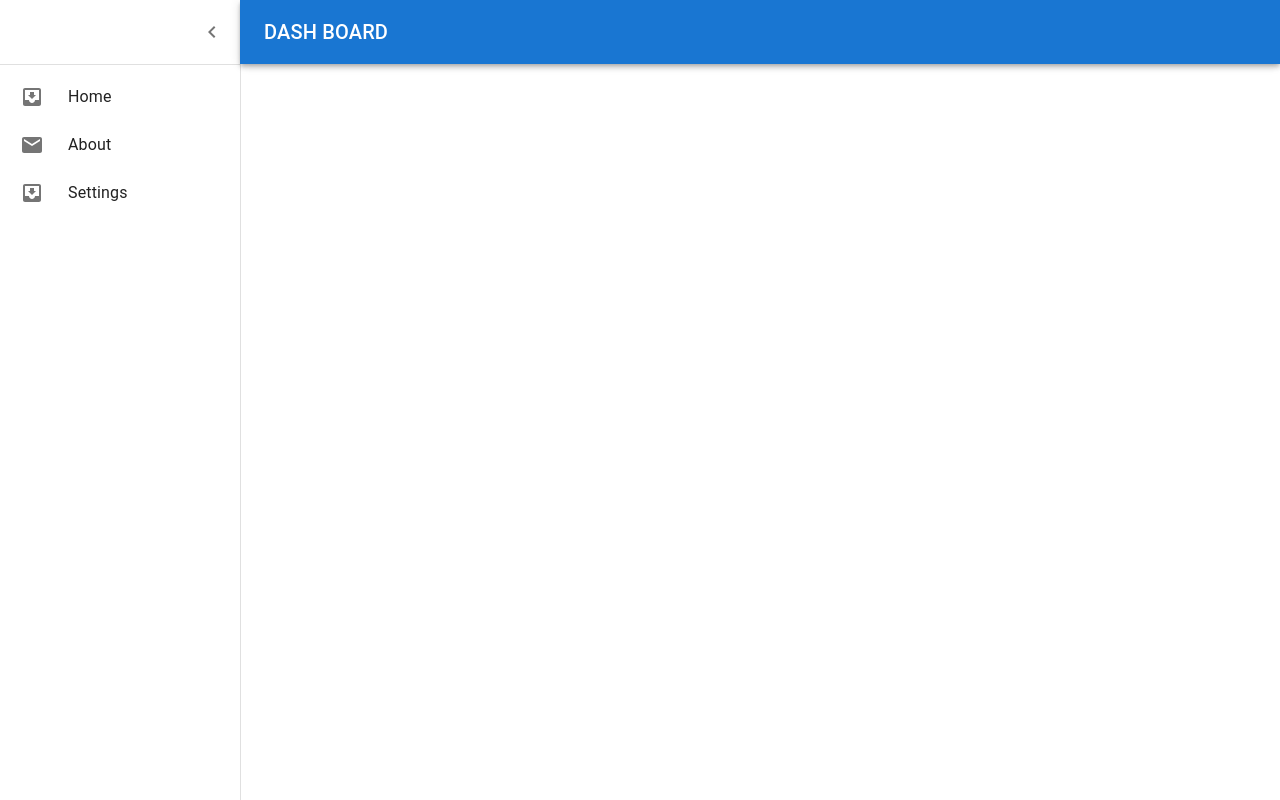
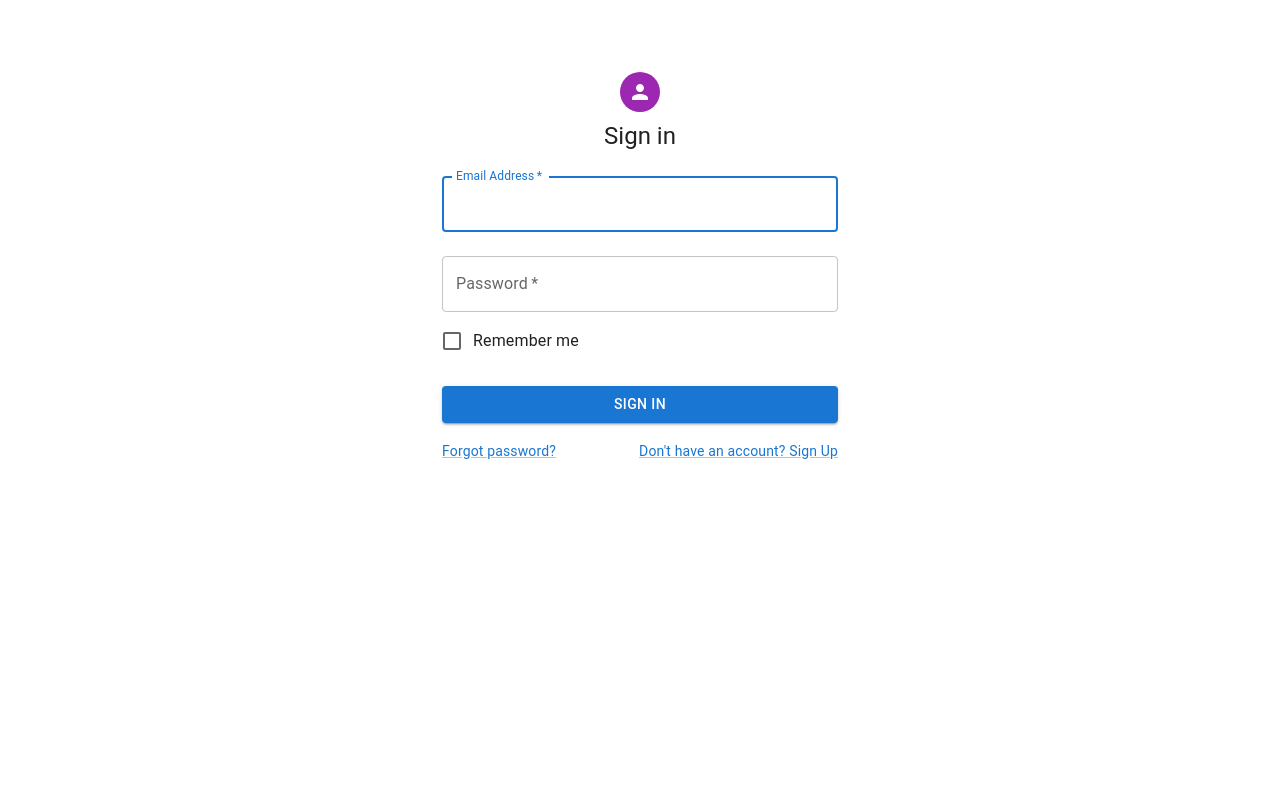
Before and after one commit to Avinashpotnuru/dashboard, a React (Vite) app: page /login in a window 1280 px wide. Built offline with nearby package versions, Linux system fonts and the light colour scheme.

Commit message:
add login and validations

```diff
--- a/package.json
+++ b/package.json
@@ -19,6 +19,7 @@
     "@reduxjs/toolkit": "^2.2.7",
     "react": "^18.3.1",
     "react-dom": "^18.3.1",
+    "react-hook-form": "^7.52.1",
     "react-redux": "^9.1.2",
     "react-router-dom": "^6.25.1",
     "styled-components": "^6.1.12"
--- a/src/App.jsx
+++ b/src/App.jsx
@@ -1,17 +1,42 @@
 import { Box } from "@mui/material";
+import { Route, Routes, Navigate } from "react-router-dom";
 import "./App.css";
 
 import AppMainBar from "./Components/AppBar";
 import MainBody from "./Components/MainBody";
 import SideBar from "./Components/SideBar";
+import Home from "./pages/Home";
+import About from "./pages/About";
+import Settings from "./pages/Settings";
+import Login from "./pages/Login";
+import PrivateRoute from "./Components/PrivateRoute";
 
 function App() {
   return (
-    <Box sx={{ display: 'flex' }}>
-      <AppMainBar />
-      <SideBar />
-      <MainBody />
-    </Box>
+    <Routes>
+      <Route path="/login" element={<Login />} />
+      <Route element={<PrivateRoute />}>
+        <Route
+          path="*"
+          element={
+            <Box sx={{ display: "flex" }}>
+              <AppMainBar />
+              <SideBar />
+              <Box component="main" sx={{ flexGrow: 1, pt: "60px" }}>
+                <Routes>
+                  <Route path="/" element={<MainBody />}>
+                    <Route index element={<Navigate to="/home" />} />
+                    <Route path="home" element={<Home />} />
+                    <Route path="about" element={<About />} />
+                    <Route path="settings" element={<Settings />} />
+                  </Route>
+                </Routes>
+              </Box>
+            </Box>
+          }
+        />
+      </Route>
+    </Routes>
   );
 }
 
--- a/src/Components/AppBar.jsx
+++ b/src/Components/AppBar.jsx
@@ -1,3 +1,4 @@
+/* eslint-disable no-undef */
 /* eslint-disable no-unused-vars */
 import * as React from "react";
 import { styled } from "@mui/material/styles";
@@ -12,11 +13,14 @@ import MenuIcon from "@mui/icons-material/Menu";
 import { useSelector, useDispatch } from "react-redux";
 
 import { toggleNav } from "../redux/slices/TabsSlice";
+import { useNavigate } from "react-router-dom";
+import { Button } from "@mui/material";
 
 export default function AppMainBar() {
   const dispatch = useDispatch();
 
   const open = useSelector((state) => state.tabSlice.tabs);
+  const navigate = useNavigate();
 
   const drawerWidth = 240;
 
@@ -41,10 +45,13 @@ export default function AppMainBar() {
   const handleDrawerOpen = () => {
     dispatch(toggleNav());
   };
+const handleLogout=()=>{
+  LocalStorage.removeItem("authToken");
+  navigate("/login");
 
+}
   return (
     <Box sx={{ display: "flex" }}>
-
       <AppBar position="fixed" open={open}>
         <Toolbar>
           <IconButton
@@ -59,43 +66,23 @@ export default function AppMainBar() {
           >
             <MenuIcon />
           </IconButton>
-          <Typography variant="h6" noWrap component="div">
-           DASH BOARD
-          </Typography>
+          <Box
+            sx={{
+              display: "flex",
+              justifyContent: "space-between",
+              width: "100%",
+            }}
+          >
+            <Typography variant="h6" noWrap component="div">
+              DASH BOARD
+            </Typography>
+            <Button color="inherit" onClick={handleLogout}>
+              Logout
+            </Button>
+          </Box>
+
         </Toolbar>
       </AppBar>
-
-      {/* <Box component="main" sx={{ flexGrow: 1, p: 3 }}>
-        <Typography paragraph>
-          Lorem ipsum dolor sit amet, consectetur adipiscing elit, sed do
-          eiusmod tempor incididunt ut labore et dolore magna aliqua. Rhoncus
-          dolor purus non enim praesent elementum facilisis leo vel. Risus at
-          ultrices mi tempus imperdiet. Semper risus in hendrerit gravida rutrum
-          quisque non tellus. Convallis convallis tellus id interdum velit
-          laoreet id donec ultrices. Odio morbi quis commodo odio aenean sed
-          adipiscing. Amet nisl suscipit adipiscing bibendum est ultricies
-          integer quis. Cursus euismod quis viverra nibh cras. Metus vulputate
-          eu scelerisque felis imperdiet proin fermentum leo. Mauris commodo
-          quis imperdiet massa tincidunt. Cras tincidunt lobortis feugiat
-          vivamus at augue. At augue eget arcu dictum varius duis at consectetur
-          lorem. Velit sed ullamcorper morbi tincidunt. Lorem donec massa sapien
-          faucibus et molestie ac.
-        </Typography>
-        <Typography paragraph>
-          Consequat mauris nunc congue nisi vitae suscipit. Fringilla est
-          ullamcorper eget nulla facilisi etiam dignissim diam. Pulvinar
-          elementum integer enim neque volutpat ac tincidunt. Ornare suspendisse
-          sed nisi lacus sed viverra tellus. Purus sit amet volutpat consequat
-          mauris. Elementum eu facilisis sed odio morbi. Euismod lacinia at quis
-          risus sed vulputate odio. Morbi tincidunt ornare massa eget egestas
-          purus viverra accumsan in. In hendrerit gravida rutrum quisque non
-          tellus orci ac. Pellentesque nec nam aliquam sem et tortor. Habitant
-          morbi tristique senectus et. Adipiscing elit duis tristique
-          sollicitudin nibh sit. Ornare aenean euismod elementum nisi quis
-          eleifend. Commodo viverra maecenas accumsan lacus vel facilisis. Nulla
-          posuere sollicitudin aliquam ultrices sagittis orci a.
-        </Typography>
-      </Box> */}
     </Box>
   );
 }
--- a/src/Components/MainBody.jsx
+++ b/src/Components/MainBody.jsx
@@ -1,17 +1,9 @@
 import { Box } from "@mui/material";
-import {  Navigate, Route, Routes } from "react-router-dom";
-import Home from "../pages/Home";
-import About from "../pages/About";
-import Settings from "../pages/Settings";
+import { Outlet } from "react-router-dom";
 
 const MainBody = () => (
   <Box component="main" sx={{ flexGrow: 1, pt: "60px" }}>
-    <Routes>
-      <Route path="/" element={<Navigate to="/home" />} />
-      <Route path="/home" element={<Home />} />
-      <Route path="/about" element={<About />} />
-      <Route path="/settings" element={<Settings />} />
-    </Routes>
+    <Outlet />
   </Box>
 );
 
--- /dev/null
+++ b/src/Components/PrivateRoute.jsx
@@ -0,0 +1,8 @@
+import { Navigate, Outlet } from "react-router-dom";
+
+const PrivateRoute = () => {
+  const authToken = localStorage.getItem("userDetails");
+  return authToken ? <Outlet /> : <Navigate to="/login" />;
+};
+
+export default PrivateRoute;
--- /dev/null
+++ b/src/pages/Login.jsx
@@ -0,0 +1,116 @@
+/* eslint-disable no-unused-vars */
+import * as React from "react";
+import { useForm } from "react-hook-form";
+import Avatar from "@mui/material/Avatar";
+import Button from "@mui/material/Button";
+import CssBaseline from "@mui/material/CssBaseline";
+import TextField from "@mui/material/TextField";
+import FormControlLabel from "@mui/material/FormControlLabel";
+import Checkbox from "@mui/material/Checkbox";
+import Link from "@mui/material/Link";
+import Grid from "@mui/material/Grid";
+import Box from "@mui/material/Box";
+import Typography from "@mui/material/Typography";
+import Container from "@mui/material/Container";
+import { createTheme, ThemeProvider } from "@mui/material/styles";
+import { useNavigate } from "react-router-dom";
+import PersonIcon from "@mui/icons-material/Person";
+
+const defaultTheme = createTheme();
+
+export default function LoginIn() {
+  const navigate = useNavigate();
+
+  const {
+    register,
+    handleSubmit,
+    formState: { errors },
+  } = useForm();
+
+  const onSubmit = (data) => {
+    console.log(data);
+
+    localStorage.setItem("userDetails", JSON.stringify(data));
+    navigate("/home");
+  };
+
+  return (
+    <ThemeProvider theme={defaultTheme}>
+      <Container component="main" maxWidth="xs">
+        <CssBaseline />
+        <Box
+          sx={{
+            marginTop: 8,
+            display: "flex",
+            flexDirection: "column",
+            alignItems: "center",
+          }}
+        >
+          <Avatar sx={{ m: 1, bgcolor: "secondary.main" }}>
+            <PersonIcon />
+          </Avatar>
+          <Typography component="h1" variant="h5">
+            Sign in
+          </Typography>
+          <Box
+            component="form"
+            onSubmit={handleSubmit(onSubmit)}
+            noValidate
+            sx={{ mt: 1 }}
+          >
+            <TextField
+              margin="normal"
+              required
+              fullWidth
+              id="email"
+              label="Email Address"
+              name="email"
+              autoComplete="email"
+              autoFocus
+              {...register("email", { required: "Email is required" })}
+              error={!!errors.email}
+              helperText={errors.email ? errors.email.message : ""}
+            />
+            <TextField
+              margin="normal"
+              required
+              fullWidth
+              name="password"
+              label="Password"
+              type="password"
+              id="password"
+              autoComplete="current-password"
+              {...register("password", { required: "Password is required" })}
+              error={!!errors.password}
+              helperText={errors.password ? errors.password.message : ""}
+            />
+            <FormControlLabel
+              control={<Checkbox color="primary" {...register("remember")} />}
+              label="Remember me"
+            />
+            <Button
+              type="submit"
+              fullWidth
+              variant="contained"
+              sx={{ mt: 3, mb: 2 }}
+            >
+              Sign In
+            </Button>
+            <Grid container>
+              <Grid item xs>
+                <Link href="#" variant="body2">
+                  Forgot password?
+                </Link>
+              </Grid>
+              <Grid item>
+                <Link href="#" variant="body2">
+                  {"Don't have an account? Sign Up"}
+                </Link>
+              </Grid>
+            </Grid>
+          </Box>
+        </Box>
+      </Container>
+    </ThemeProvider>
+  );
+}
```
Also changed, not shown: 1 other file (tests, documents, lock files or other folders).
